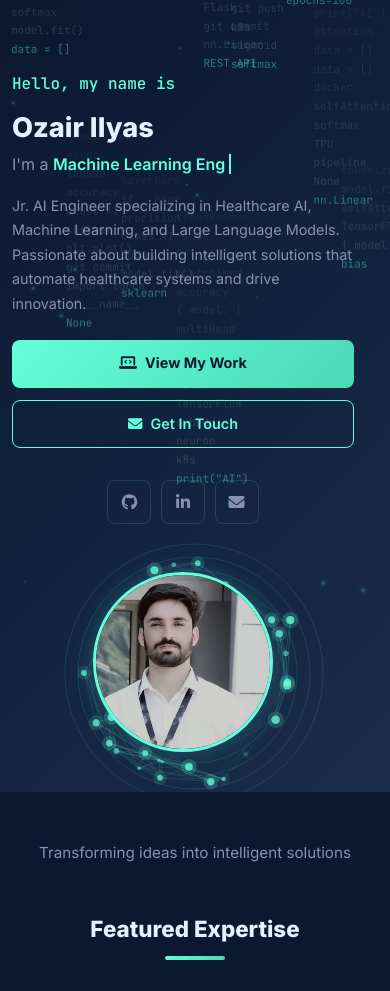
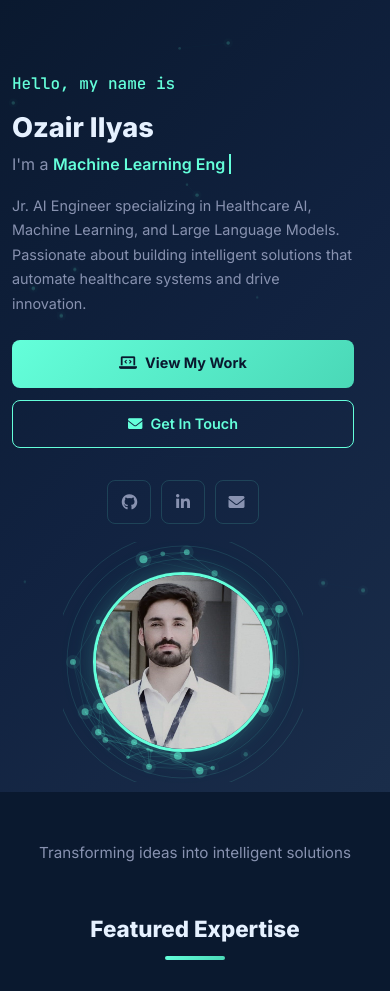
Before and after one commit to dev01-coder/web_task, a Flask app: page / in a window 390 px wide. Shown: the part 61-1052 px from the top of the page. Run offline with Flask 3, Linux system fonts and the light colour scheme.

Commit message:
Fix: mobile neural network symmetric rings, faster denser code rain, skip behind profile image, hero padding

```diff
--- a/static/css/style.css
+++ b/static/css/style.css
@@ -1664,7 +1664,7 @@ section {
 
 /* Mobile */
 @media (max-width: 767px) {
-    .hero-section { min-height: 0; padding: 80px 0 50px; }
+    .hero-section { min-height: 0; padding: 70px 0 30px; }
     .hero-section h1 { font-size: 2rem; }
     .hero-profile-img { width: 220px; height: 220px; }
     .hero-buttons { flex-direction: column; gap: 0.75rem; }
--- a/static/js/script.js
+++ b/static/js/script.js
@@ -359,6 +359,18 @@ document.addEventListener('DOMContentLoaded', function () {
         var W = function () { return canvas.offsetWidth; };
         var H = function () { return canvas.offsetHeight; };
 
+        var profileBounds = null;
+        function updateProfileBounds() {
+            var pw = document.querySelector('.hero-profile-wrapper');
+            if (pw) {
+                var r = pw.getBoundingClientRect();
+                var cr = canvas.getBoundingClientRect();
+                profileBounds = { left: r.left - cr.left - 40, right: r.right - cr.left + 40 };
+            }
+        }
+        updateProfileBounds();
+        window.addEventListener('resize', updateProfileBounds);
+
         var CODE_TERMS = [
             'def train()', 'model.fit()', 'import torch', 'import tf',
             'class AI', 'nn.Linear', 'optimizer.step()', 'loss.backward()',
@@ -391,18 +403,18 @@ document.addEventListener('DOMContentLoaded', function () {
         var columns = [];
 
         function initColumns() {
-            var colWidth = fontSize * 2.5;
+            var colWidth = fontSize * 2.0;
             var columnCount = Math.floor(W() / colWidth);
             columns = [];
             for (var i = 0; i < columnCount; i++) {
                 columns.push({
                     x: i * colWidth + fontSize,
                     y: Math.random() * H() * -1,
-                    speed: 0.6 + Math.random() * 1.4,
+                    speed: isMobile ? 1.2 + Math.random() * 1.8 : 1.0 + Math.random() * 2.0,
                     chars: [],
-                    maxChars: 6 + Math.floor(Math.random() * 10),
+                    maxChars: 8 + Math.floor(Math.random() * 12),
                     termTimer: 0,
-                    termInterval: 4 + Math.floor(Math.random() * 8)
+                    termInterval: 3 + Math.floor(Math.random() * 5)
                 });
             }
         }
@@ -420,7 +432,7 @@ document.addEventListener('DOMContentLoaded', function () {
                 col.termTimer++;
                 if (col.termTimer >= col.termInterval) {
                     col.termTimer = 0;
-                    col.termInterval = 4 + Math.floor(Math.random() * 8);
+                    col.termInterval = 3 + Math.floor(Math.random() * 5);
                     col.chars.push({ text: getRandomTerm() });
                     if (col.chars.length > col.maxChars) col.chars.shift();
                 }
@@ -428,6 +440,7 @@ document.addEventListener('DOMContentLoaded', function () {
                     var ch = col.chars[j];
                     var yPos = col.y - (col.chars.length - j) * (fontSize * 1.7);
                     if (yPos > H() + 50 || yPos < -50) continue;
+                    if (profileBounds && col.x > profileBounds.left && col.x < profileBounds.right) continue;
                     var distFromHead = (col.chars.length - 1 - j) / col.chars.length;
                     var alpha = (1 - distFromHead * 0.7) * 0.32;
                     if (j === col.chars.length - 1) {
@@ -658,7 +671,7 @@ document.addEventListener('DOMContentLoaded', function () {
         function resize() {
             var imgW = profileImg ? profileImg.offsetWidth : 400;
             var imgH = profileImg ? profileImg.offsetHeight : 400;
-            overshoot = Math.round(imgW * 0.225);
+            overshoot = imgW <= 180 ? 30 : (imgW <= 220 ? 40 : Math.round(imgW * 0.225));
             orbitMin = Math.round(imgW * 0.52);
             orbitRange = Math.round(imgW * 0.18);
             ringStart = Math.round(imgW * 0.50);
@@ -762,8 +775,9 @@ document.addEventListener('DOMContentLoaded', function () {
                     var dx = positions[i].x - positions[j].x;
                     var dy = positions[i].y - positions[j].y;
                     var dist = Math.sqrt(dx * dx + dy * dy);
-                    if (dist < 160) {
-                        var alpha = (1 - dist / 160) * 0.25;
+                    var maxDist = isMobile ? 110 : 160;
+                    if (dist < maxDist) {
+                        var alpha = (1 - dist / maxDist) * 0.25;
                         ctx.beginPath();
                         ctx.strokeStyle = rgba(colors.connection, alpha);
                         ctx.lineWidth = 0.6;
@@ -783,13 +797,15 @@ document.addEventListener('DOMContentLoaded', function () {
                 // Glow
                 ctx.beginPath();
                 ctx.arc(p.x, p.y, r + 4, 0, Math.PI * 2);
-                ctx.fillStyle = rgba(colors.nodeGlow, glow * 0.20);
+                var glowAlpha = isMobile ? glow * 0.12 : glow * 0.20;
+                ctx.fillStyle = rgba(colors.nodeGlow, glowAlpha);
                 ctx.fill();
 
                 // Core
                 ctx.beginPath();
                 ctx.arc(p.x, p.y, r, 0, Math.PI * 2);
-                ctx.fillStyle = rgba(colors.node, 0.5 + glow * 0.3);
+                var coreAlpha = isMobile ? 0.35 + glow * 0.2 : 0.5 + glow * 0.3;
+                ctx.fillStyle = rgba(colors.node, coreAlpha);
                 ctx.fill();
             }
 
```
